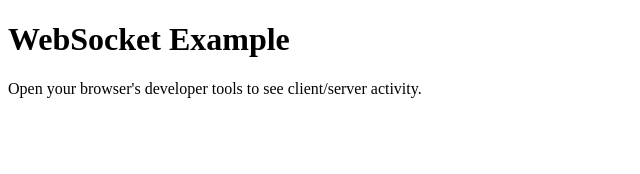
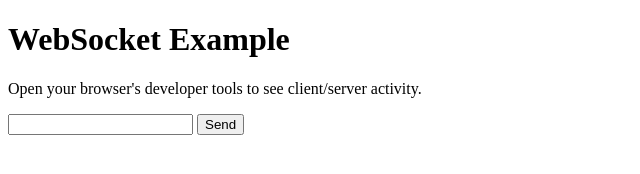
Before and after one commit to russ-lewis/node_js_experiments, a plain HTML site: page tutorial/index.html in a window 1280 px wide. Shown: the whole page, without its empty margins (0-640 px from the left). Drawn offline with Linux system fonts and the light colour scheme.

Commit message:
Improved the client, adding a form that allows me to test sending websocket messages

```diff
--- a/tutorial/client.js
+++ b/tutorial/client.js
@@ -16,3 +16,10 @@ ws.onerror = (err) => {
 ws.onmessage = (msg) => {
     console.log("received: "+msg.data);
 };
+
+
+
+function send_msg_to_websocket(msg)
+{
+    ws.send(msg);
+}
--- a/tutorial/index.html
+++ b/tutorial/index.html
@@ -2,10 +2,15 @@
 <html lang="en">
   <head>
     <title>WebSocket Example</title>
-    <script src="client.js"></script>
   </head>
   <body>
+    <script src="client.js"></script>
+
     <h1>WebSocket Example</h1>
     <p>Open your browser's developer tools to see client/server activity.</p>
+
+    <p><input type=text name="message_to_send">
+       <button onclick="send_msg_to_websocket(document.getElementsByName('message_to_send')[0].value)">Send</button>
+
   </body>
 </html>
```
